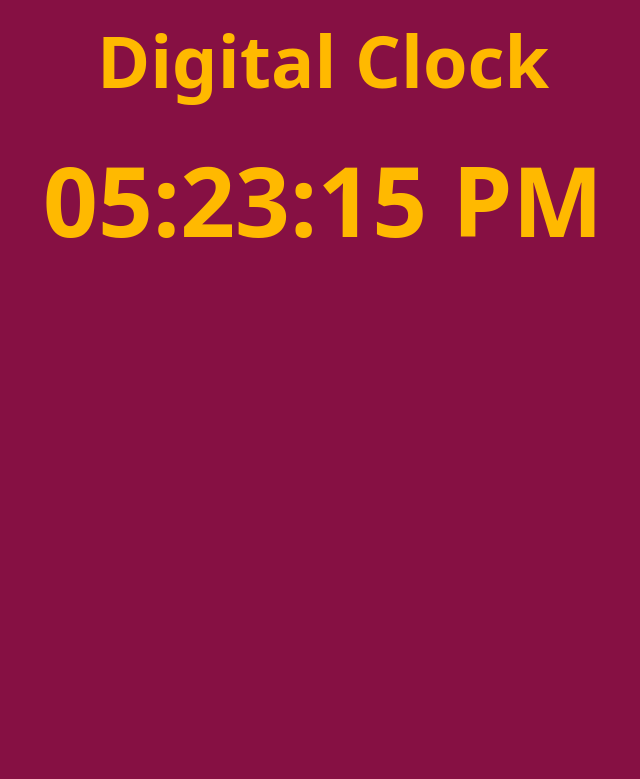
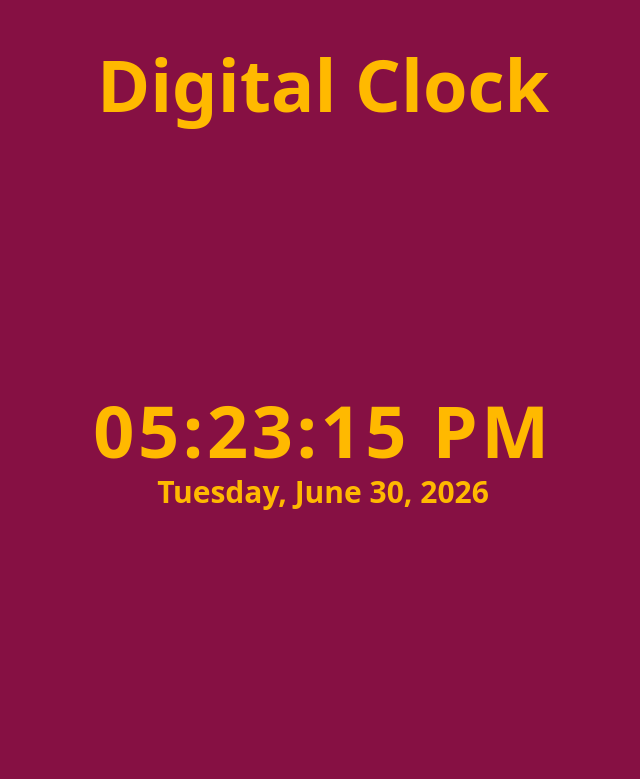
Before and after one commit to VanshSomal/Digital-Clock, a website: page index.html in a window 1280 px wide. Shown: the whole page, without its empty margins (317-957 px from the left). Drawn offline with Linux system fonts and the light colour scheme.

Commit message:
feat: date added

```diff
--- a/index.html
+++ b/index.html
@@ -1,5 +1,6 @@
 <!DOCTYPE html>
 <html lang="en">
+
 <head>
     <meta charset="UTF-8">
     <meta name="viewport" content="width=device-width, initial-scale=1.0">
@@ -7,11 +8,17 @@
     <link href="output.css" rel="stylesheet">
     <script src="script.js" defer></script>
 </head>
-<body class="bg-pink-900">
-    <h1 class="flex justify-center items-center text-7xl text-amber-400 font-extrabold mt-6">Digital Clock</h1>
-    <div class="clock-container flex items-center justify-center mt-14 text-8xl text-amber-400 font-extrabold">
-        <div id="clock">00:00:00</div>
 
-    </div>
+<body class="bg-pink-900 min-h-screen flex flex-col justify-between p-6">
+    <header class="w-full flex justify-center">
+        <h1 class="flex justify-center items-center text-7xl text-amber-400 font-extrabold mt-6">Digital Clock</h1>
+    </header>
+
+        <main class="grow flex flex-col justify-center items-center">
+            <div id="clock" class="mt-14 text-7xl text-amber-400 font-extrabold tracking-wider">00:00:00</div>
+        <div id="date" class="text-3xl text-amber-400 font-extrabold mt-2">Loading Date...</div>
+        </main>
+    <div class="h-12 visibility-hidden aria-hidden:"></div>
 </body>
+
 </html>
--- a/script.js
+++ b/script.js
@@ -1,5 +1,6 @@
 function updateClock(){
     const clockElement=document.getElementById('clock');
+    const dateElement=document.getElementById('date');
     const now=new Date();
 
     let hours=now.getHours();
@@ -21,8 +22,25 @@ function updateClock(){
 
     // update the DOM
     clockElement.textContent=timeString;
+
+
+    // DATE LOGIC
+    // OPtions to format the date nicely
+    const options={
+        weekday:'long',
+        year:'numeric',
+        month:'long',
+        day:'numeric'
+    };
+    // Formats dae to local readable text (eg. "Tuesday. June 30, 2026")
+    const dateString=now.toLocaleDateString('en-US',options);
+    // Update the DOM for date
+    dateElement.textContent=dateString;
 }
 
 updateClock();
 // Run the function every 1 second (1000 miliseconds)
 setInterval(updateClock,1000);
+
+
+// npx @tailwindcss/cli -i ./input.css -o ./output.css --watch
```
Also changed, not shown: output.css.
